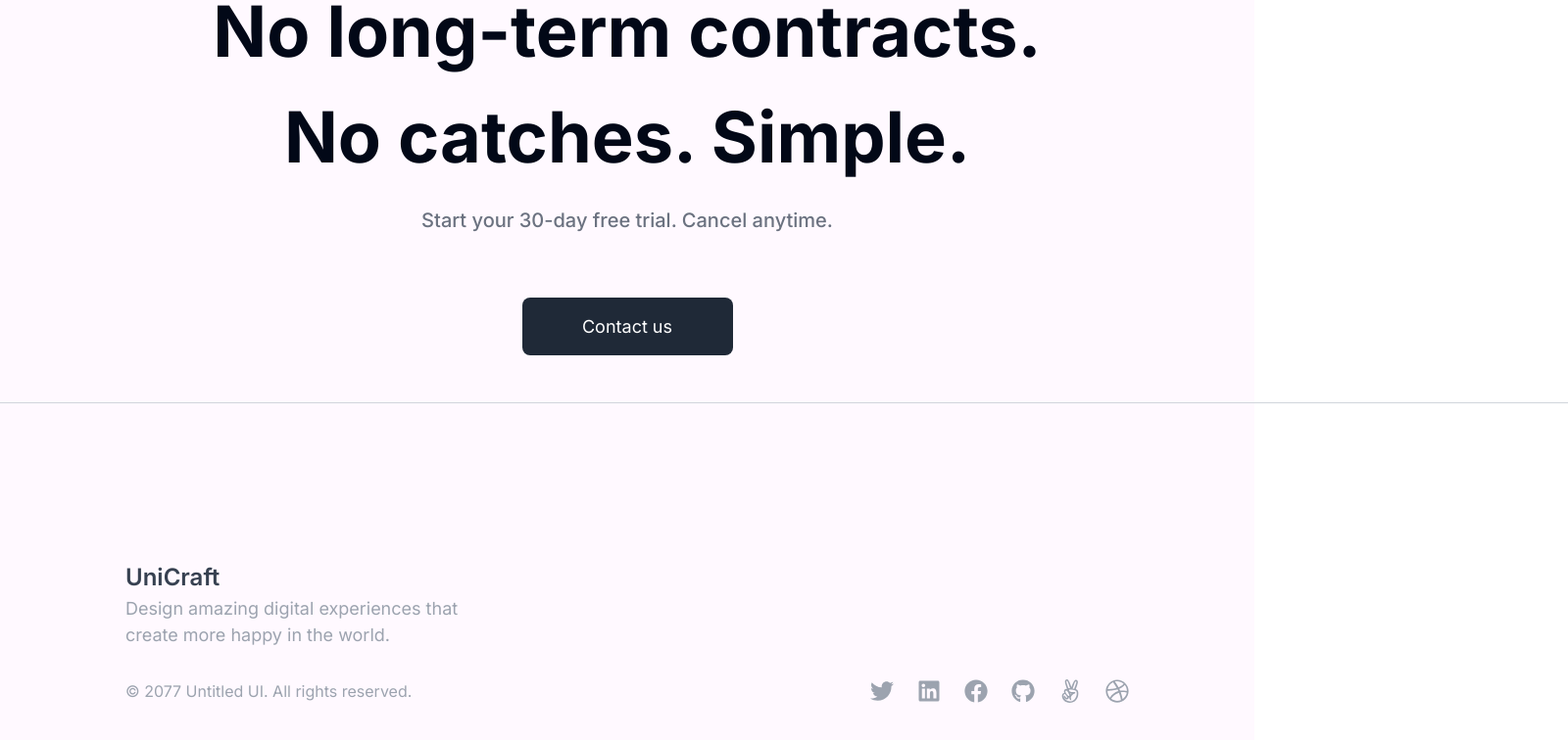
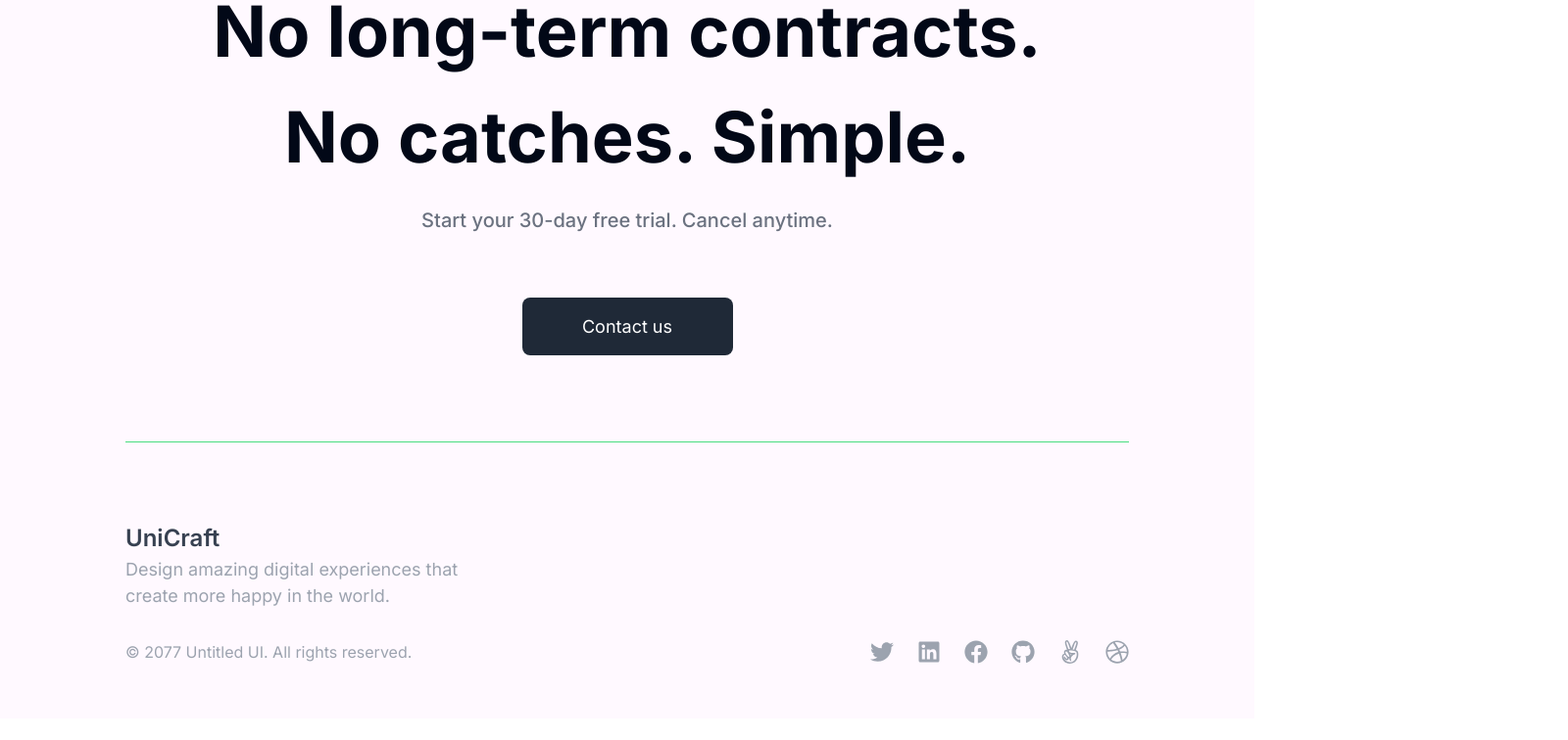
Before and after one commit to Pritamgit2002/UniCraft_clone, a Next.js app: page / in a window 1280 px wide. Shown: the part 3319-4075 px from the top of the page at 98% size, 1600 px wide, since content can reach past the window. After the commit the page ends 4053 px from the top, so only its background shows below. Built offline with nearby package versions, Linux system fonts and the light colour scheme.

Commit message:
border_added

```diff
--- a/src/components/Faq/page.tsx
+++ b/src/components/Faq/page.tsx
@@ -6,9 +6,7 @@ import {
   AccordionTrigger,
 } from "@/components/ui/accordion";
 
-type Props = {};
-
-const Faq = (props: Props) => {
+const Faq = () => {
   return (
     <div className="flex flex-col items-center pt-40 text-center gap-y-10">
       <div className="bg--200">
--- a/src/components/Footer/page.tsx
+++ b/src/components/Footer/page.tsx
@@ -56,10 +56,13 @@ const Footer = (props: Props) => {
         </div>
 
         <div>
-          <Separator className="w-[380px] sm:w-[700px] xl:w-[1600px] mx-auto " />
+          {/* <Separator className="w-[380px] sm:w-[700px] xl:w-[1600px] mx-auto " /> */}
 
-          <div className="flex flex-col items-start gap-y-8 bg--200 px-3 sm:px-10 xl:px-32 sm:py-10 pt-12 sm:pt-40 bg-[#FFF9FF]  ">
-            <div className="flex flex-col bg--200 w-full">
+          <div
+            className="flex flex-col items-start
+           gap-y-8 bg--200 px-3 sm:px-10 xl:px-32 sm:py-10  bg-[#FFF9FF]  "
+          >
+            <div className="flex flex-col bg--200 w-full border-t pt-12 sm:pt-20 border-green-400">
               <div className="font-semibold text-[24px] bg--200 w-full text-left text-gray-700 cursor-pointer ">
                 UniCraft
               </div>
```
